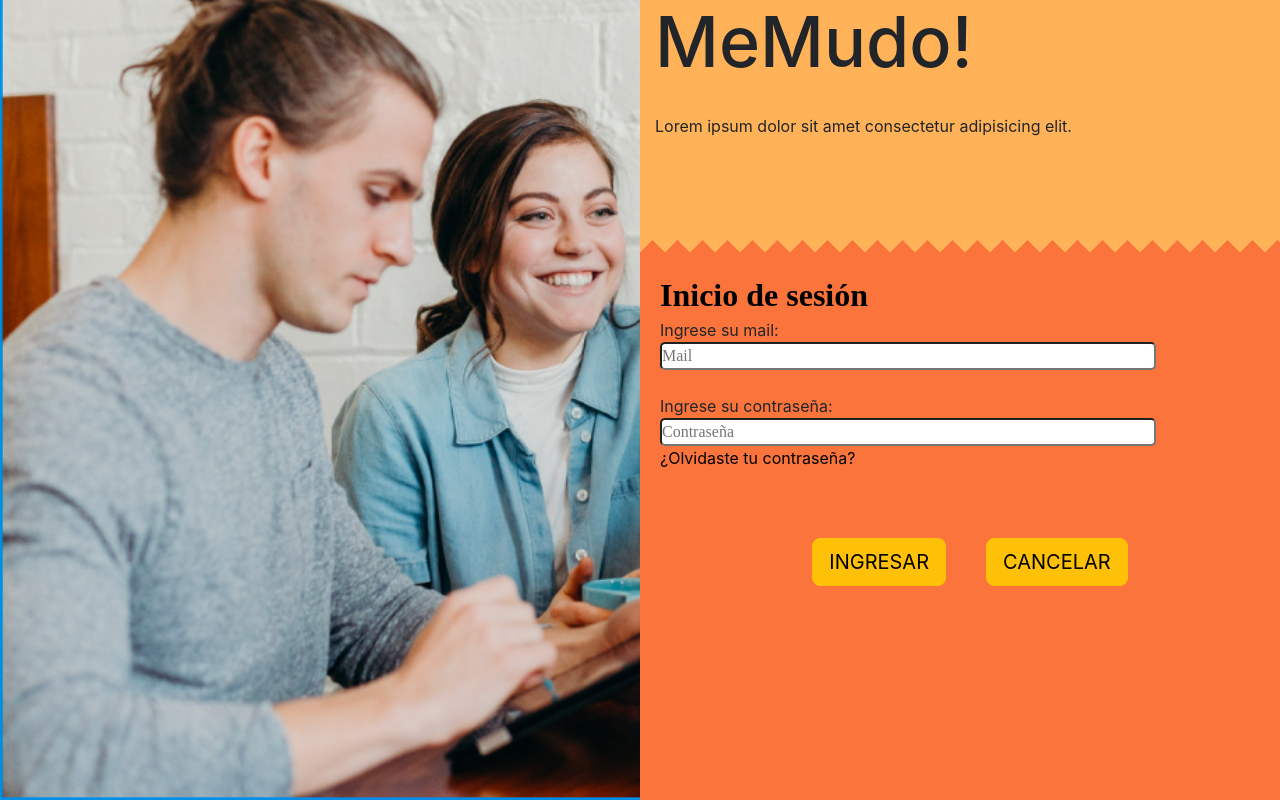
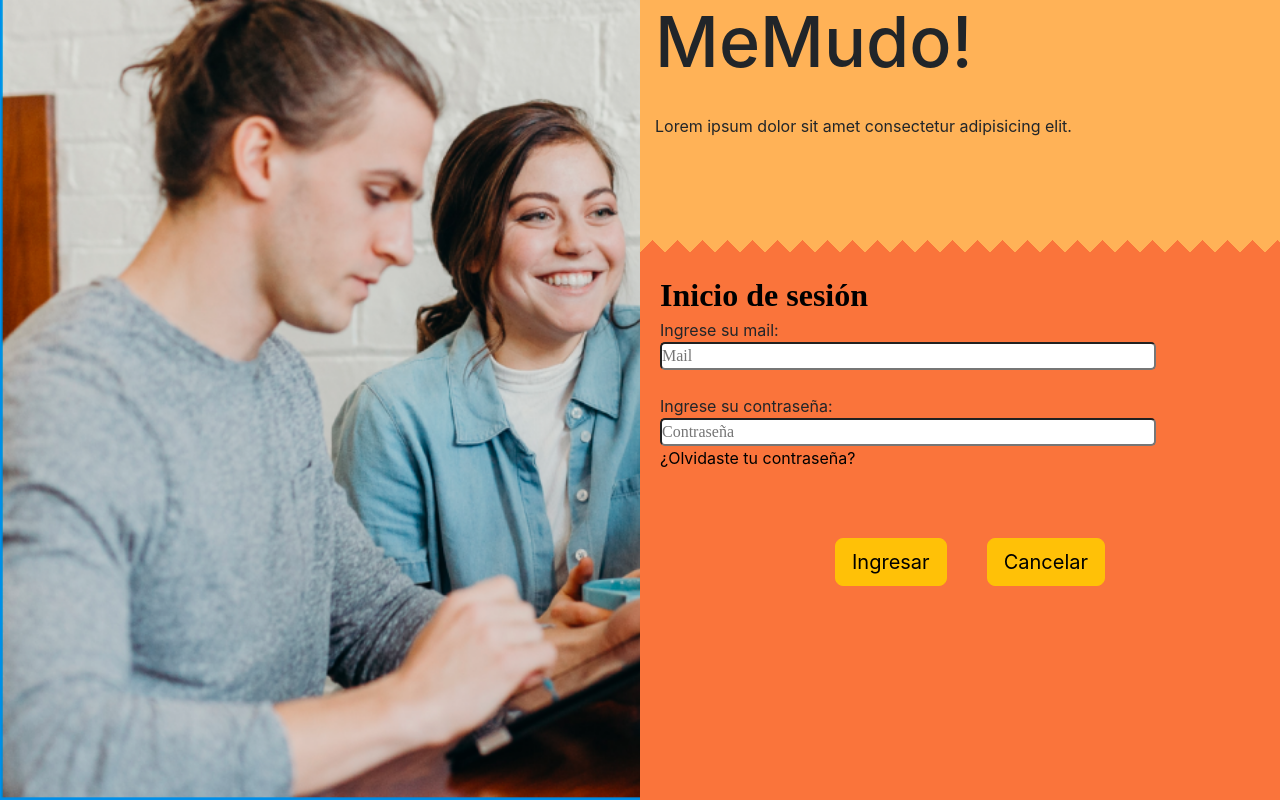
Before and after one commit to IgnacioSorgentini/Web-Mudanzas-FrontEnd, a React (Create React App) app: page / in a window 1280 px wide. Both pictures are taken after a click on the button "Iniciar sesion". Built offline with nearby package versions, Linux system fonts and the light colour scheme.

Commit message:
No me acuerdo

```diff
--- a/src/pages/InicioSesion/InicioSesion.jsx
+++ b/src/pages/InicioSesion/InicioSesion.jsx
@@ -61,10 +61,10 @@ function InicioSesion(props){
                     <br/>
                     <div className="caja-botones">
                         <button className="boton btn btn-warning btn-lg" onClick={comprobarUsuario}>
-                            INGRESAR
+                            Ingresar
                         </button>
                         <button className="boton btn btn-warning btn-lg" onClick={() => props.setTrigger(false)}>
-                            CANCELAR
+                            Cancelar
                         </button>
                     </div>
                 </div>
--- a/src/pages/Registro/Registro.jsx
+++ b/src/pages/Registro/Registro.jsx
@@ -129,11 +129,11 @@ function Registro(props) {
                                     </Dropdown>
                                     <input className="input" type ="text" placeholder="Respuesta" onChange={handleRespuestaPreguntaChange} />
                                     <div className="botones-registro">
-                                        <button className="botonRegistro" onClick={verificaciones} >
-                                            CONFIRMAR
+                                        <button className="botonRegistro btn btn-lg btn-warning" onClick={verificaciones} >
+                                            Confirmar
                                         </button>
-                                        <button className="botonRegistro" onClick={() => props.setTrigger(false)}>
-                                            CANCELAR
+                                        <button className="botonRegistro btn btn-lg btn-warning" onClick={() => props.setTrigger(false)}>
+                                            Cancelar
                                         </button>
                                     </div>
                                 </div>
```
